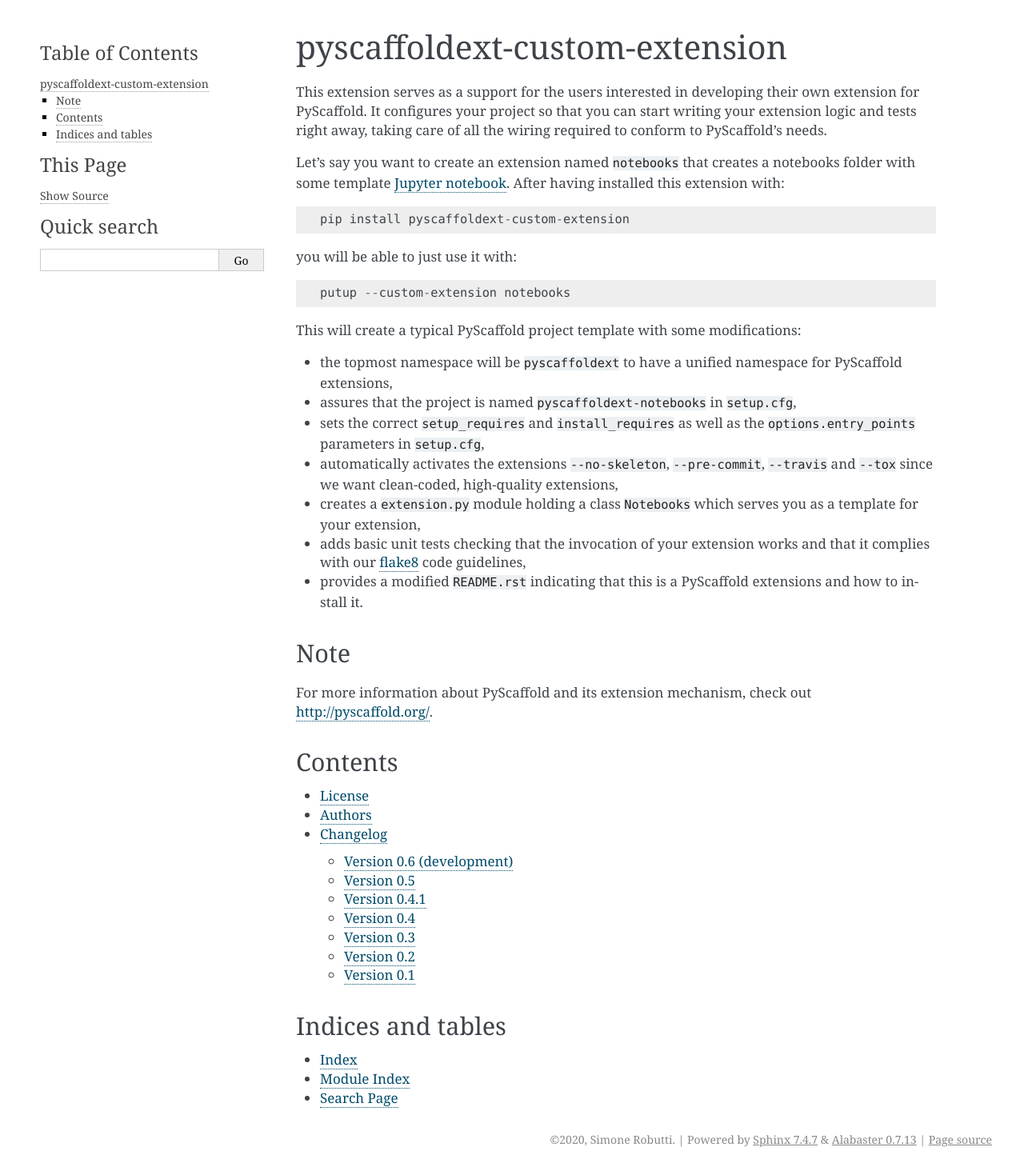
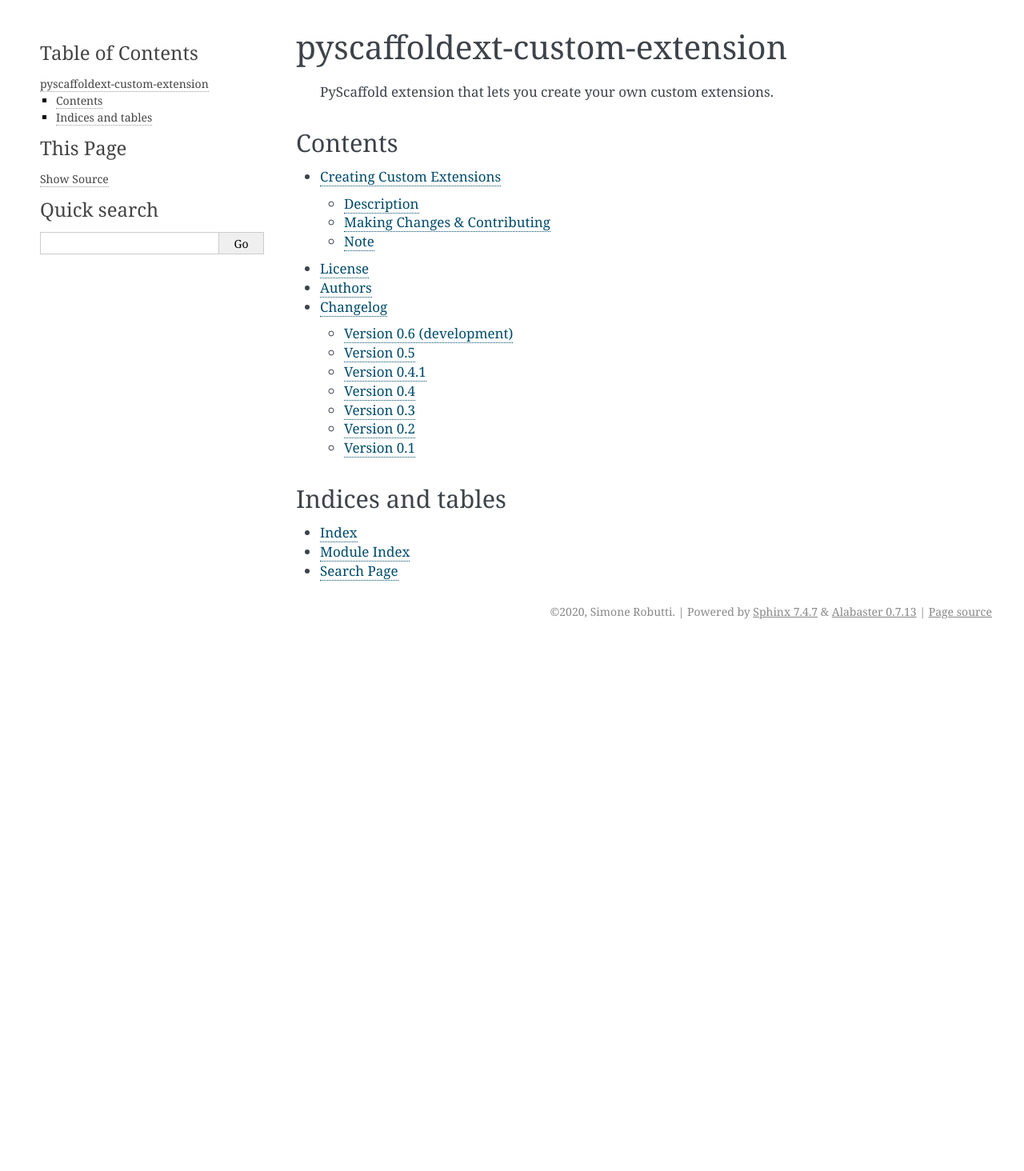
Before and after one commit to pyscaffold/pyscaffoldext-custom-extension, a Sphinx documentation site: the page built from docs/index.rst, in a window 1280 px wide. Shown: the whole page at 80% size. Built offline with Sphinx 7.4.7, drawn with Linux system fonts in a browser that asks for light colours; pages that are not in the unit, such as notebooks, are missing from menus; the version number is read from the project's files by our own code; after the commit the page ends 900 px from its top, so only the background shows below that.

Commit message:
Improve docs
… and remove "double bookkeeping" between README and docs/index

```diff
--- a/CHANGELOG.rst
+++ b/CHANGELOG.rst
@@ -9,6 +9,8 @@
 - Updated templates for testing
 - Simplified templates package thanks to ``pyscaffold.templates.get_template``
 - Removed unnecessary ``coding: utf-8`` comments
+- Replaced ``travis`` with ``cirrus`` extension
+- Version scheme changed to ``no-guess-dev`` (from ``setuptools_scm``)
 
 Version 0.5
 ===========
--- a/docs/index.rst
+++ b/docs/index.rst
@@ -2,31 +2,7 @@
 pyscaffoldext-custom-extension
 ==============================
 
-This extension serves as a support for the users interested in developing their own extension for PyScaffold. It configures your project so that you can start writing your extension logic and tests right away, taking care of all the wiring required to conform to PyScaffold's needs.
-
-Let's say you want to create an extension named ``notebooks`` that creates a notebooks folder with some template `Jupyter notebook`_. After having installed this extension with::
-
- pip install pyscaffoldext-custom-extension
-
-you will be able to just use it with::
-
- putup --custom-extension notebooks
-
-This will create a typical PyScaffold project template with some modifications:
-
-* the topmost namespace will be ``pyscaffoldext`` to have a unified namespace for PyScaffold extensions,
-* assures that the project is named ``pyscaffoldext-notebooks`` in ``setup.cfg``,
-* sets the correct ``setup_requires`` and ``install_requires`` as well as the ``options.entry_points`` parameters in ``setup.cfg``,
-* automatically activates the extensions ``--no-skeleton``, ``--pre-commit``, ``--travis`` and
-  ``--tox`` since we want clean-coded, high-quality extensions,
-* creates a ``extension.py`` module holding a class ``Notebooks`` which serves you as a template for your extension,
-* adds basic unit tests checking that the invocation of your extension works and that it complies with our `flake8`_ code guidelines,
-* provides a modified ``README.rst`` indicating that this is a PyScaffold extensions and how to install it.
-
-Note
-====
-
-For more information about PyScaffold and its extension mechanism, check out http://pyscaffold.org/.
+    PyScaffold extension that lets you create your own custom extensions.
 
 
 Contents
@@ -35,6 +11,7 @@
 .. toctree::
    :maxdepth: 2
 
+   Creating Custom Extensions <readme>
    License <license>
    Authors <authors>
    Changelog <changelog>
--- /dev/null
+++ b/docs/readme.rst
@@ -0,0 +1,2 @@
+.. _readme:
+.. include:: ../README.rst
```
Also changed, not shown: README.rst (+7 -5 lines).
